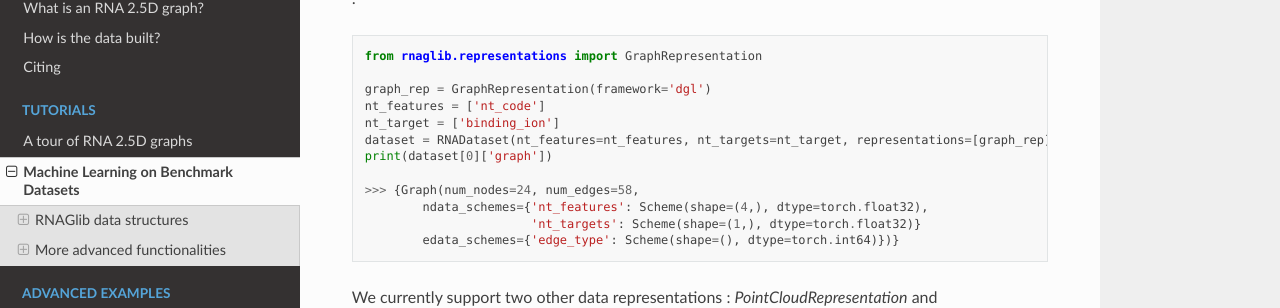
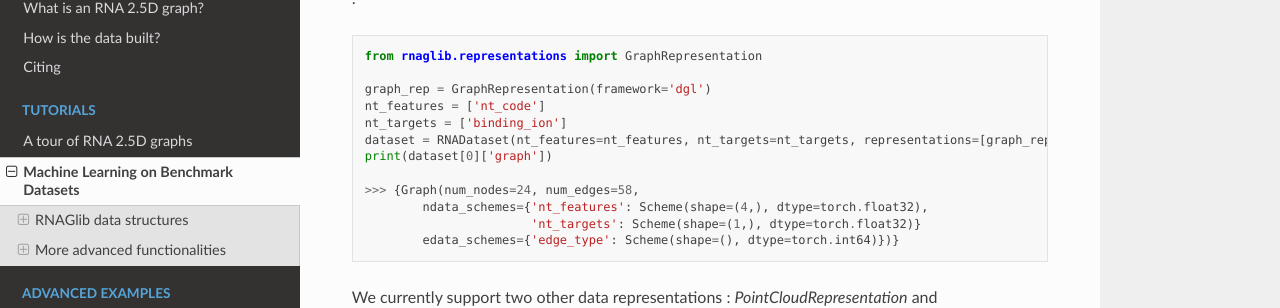
Before and after one commit to cgoliver/rnaglib, a Sphinx documentation site: the page built from docs/source/tuto_ml.rst, in a window 1280 px wide and 900 px high, scrolled down 1370 px. Shown: the part 144-452 px from the top of the window. Built offline with Sphinx 7.4.7 and the Read the Docs theme 2.0.0, drawn with Linux system fonts in a browser that asks for light colours.

Commit message:
Target to targets

```diff
--- a/docs/source/tuto_ml.rst
+++ b/docs/source/tuto_ml.rst
@@ -70,8 +70,8 @@
 
     graph_rep = GraphRepresentation(framework='dgl')
     nt_features = ['nt_code']
-    nt_target = ['binding_ion']
-    dataset = RNADataset(nt_features=nt_features, nt_targets=nt_target, representations=[graph_rep])
+    nt_targets = ['binding_ion']
+    dataset = RNADataset(nt_features=nt_features, nt_targets=nt_targets, representations=[graph_rep])
     print(dataset[0]['graph'])
 
     >>> {Graph(num_nodes=24, num_edges=58,
@@ -155,7 +155,7 @@
 .. code-block:: python
 
     nt_features = ['nt_code', "alpha", "C5prime_xyz", "is_modified"]
-    nt_target = ['binding_ion', 'binding_protein']
+    nt_targets = ['binding_ion', 'binding_protein']
 
 
 Unsupervised pre-training
```
